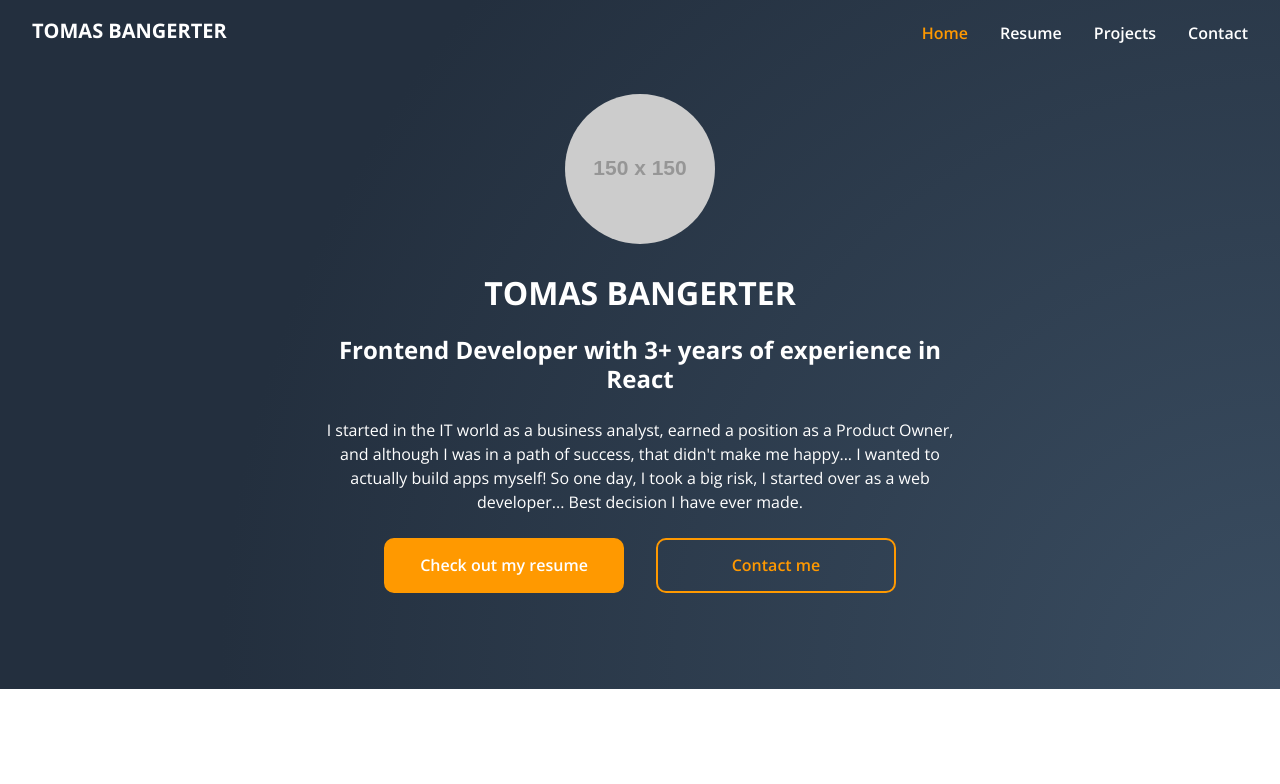
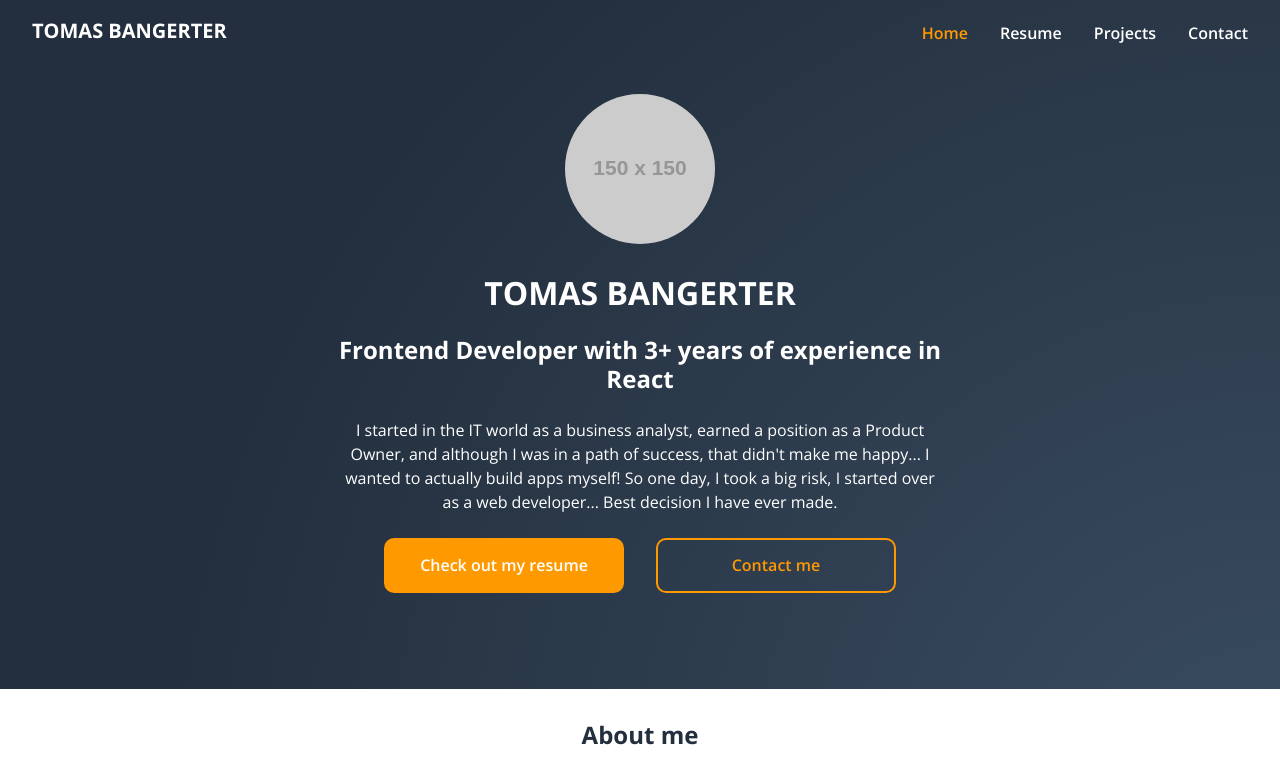
Before and after one commit to tommynueve/personal-website, a Next.js app: page / in a window 1280 px wide. Shown: the top 784 px of the page. Built offline with nearby package versions, Linux system fonts and the light colour scheme.

Commit message:
Added AboutMe section to the home page.

```diff
--- a/pages/index.tsx
+++ b/pages/index.tsx
@@ -1,4 +1,5 @@
 import HomeSection from '@sections/home';
+import AboutMe from '@sections/aboutme';
 import Layout from '@sections/layout';
 import Head from 'next/head';
 
@@ -11,6 +12,7 @@ export default function Home() {
       </Head>
       <Layout>
         <HomeSection />
+        <AboutMe />
       </Layout>
     </>
   );
--- /dev/null
+++ b/sections/aboutme/AboutMe.module.scss
@@ -0,0 +1,7 @@
+@use '@styles/colors';
+
+.container {
+  background-color: colors.$white;
+  color: colors.$black;
+  text-align: center;
+}
--- /dev/null
+++ b/sections/aboutme/index.tsx
@@ -0,0 +1,11 @@
+import style from './AboutMe.module.scss';
+
+const AboutMe = () => {
+  return (
+    <div className={style.container}>
+      <h2>About me</h2>
+    </div>
+  );
+};
+
+export default AboutMe;
--- a/sections/home/Home.module.scss
+++ b/sections/home/Home.module.scss
@@ -5,7 +5,6 @@
   flex-direction: column;
   text-align: center;
   max-width: 40rem;
-  margin: 0 auto;
   @include mixins.allChildExceptLast {
     margin-bottom: 1.5rem;
   }
--- a/sections/layout/Layout.module.scss
+++ b/sections/layout/Layout.module.scss
@@ -4,7 +4,8 @@
   margin: 0 auto;
   background-image: colors.$dark-blue-bg;
   color: colors.$white;
-  main {
+  main > div {
     padding: 2rem 1rem 5rem 1rem;
+    margin: 0 auto;
   }
 }
```
